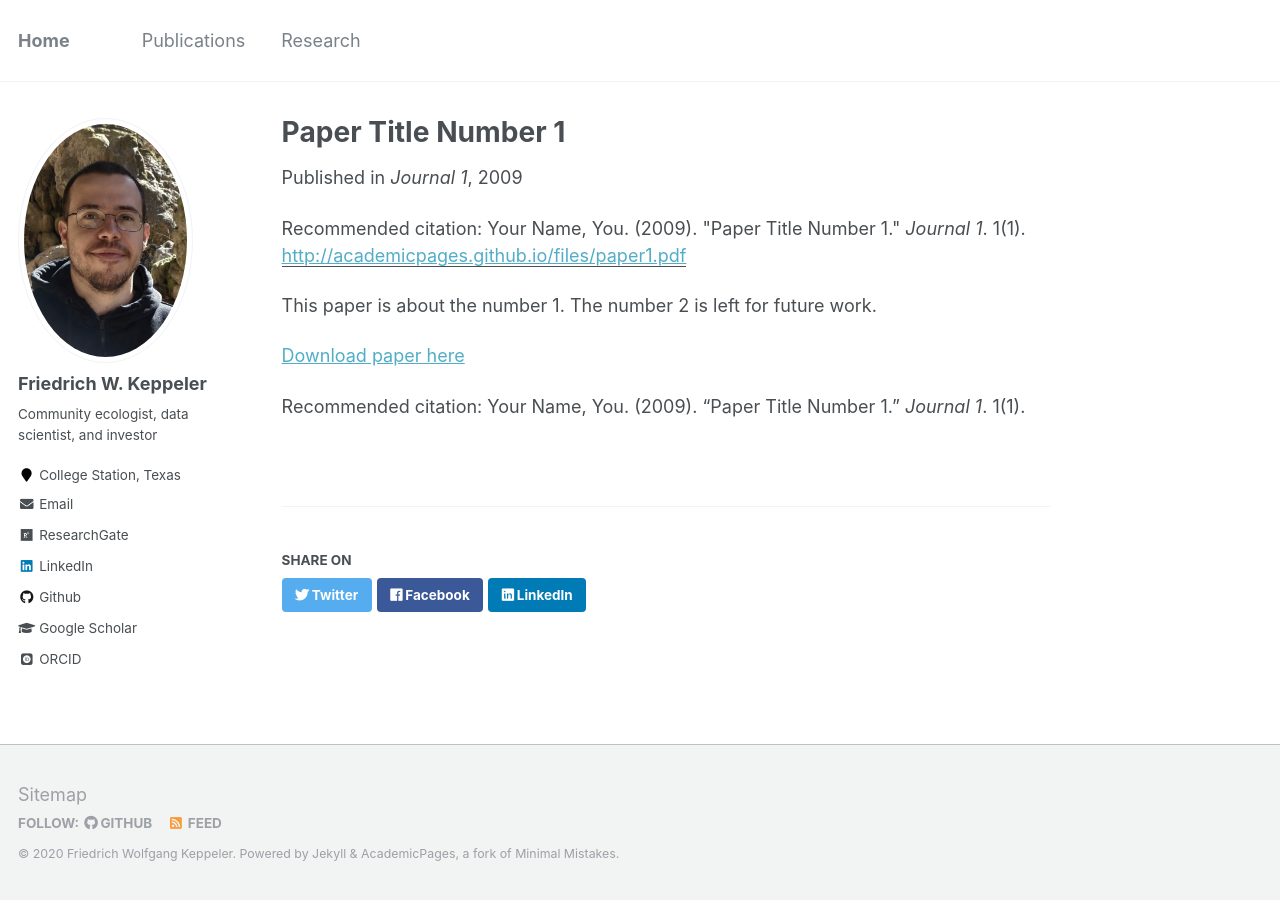
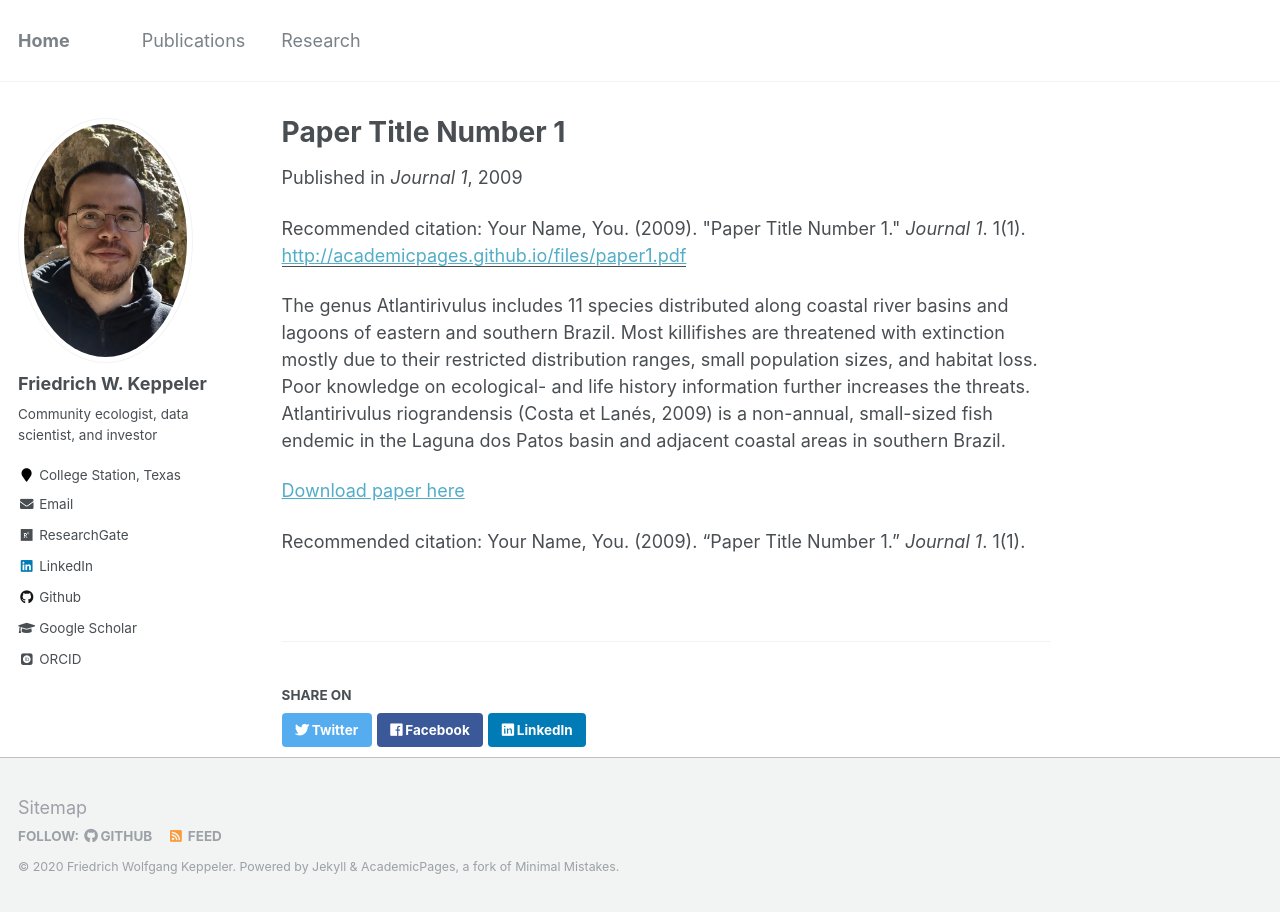
Before and after one commit to fkeppeler/fkeppeler.github.io, a Jekyll site: the page built from _publications/2015-10-01-paper-title-number-4.md, in a window 1280 px wide. Built offline with Jekyll 4.4.1, drawn with Linux system fonts in a browser that asks for light colours; some web fonts are replaced.

Commit message:
Update 2015-10-01-paper-title-number-4.md

```diff
--- a/_publications/2015-10-01-paper-title-number-4.md
+++ b/_publications/2015-10-01-paper-title-number-4.md
@@ -8,7 +8,7 @@ venue: 'Journal 1'
 paperurl: 'http://academicpages.github.io/files/paper1.pdf'
 citation: 'Your Name, You. (2009). &quot;Paper Title Number 1.&quot; <i>Journal 1</i>. 1(1).'
 ---
-This paper is about the number 1. The number 2 is left for future work.
+The genus Atlantirivulus includes 11 species distributed along coastal river basins and lagoons of eastern and southern Brazil. Most killifishes are threatened with extinction mostly due to their restricted distribution ranges, small population sizes, and habitat loss. Poor knowledge on ecological- and life history information further increases the threats. Atlantirivulus riograndensis (Costa et Lanés, 2009) is a non-annual, small-sized fish endemic in the Laguna dos Patos basin and adjacent coastal areas in southern Brazil.
 
 [Download paper here](http://academicpages.github.io/files/paper1.pdf)
 
```
